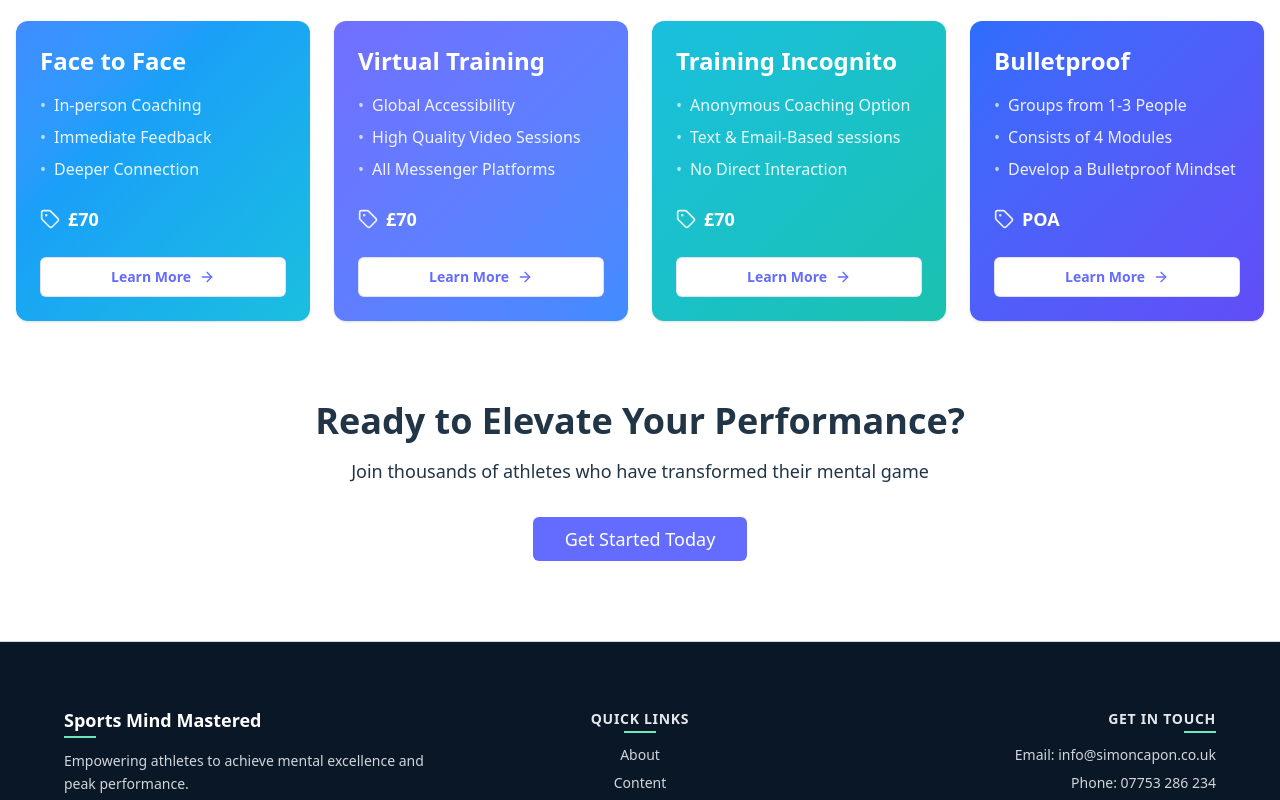
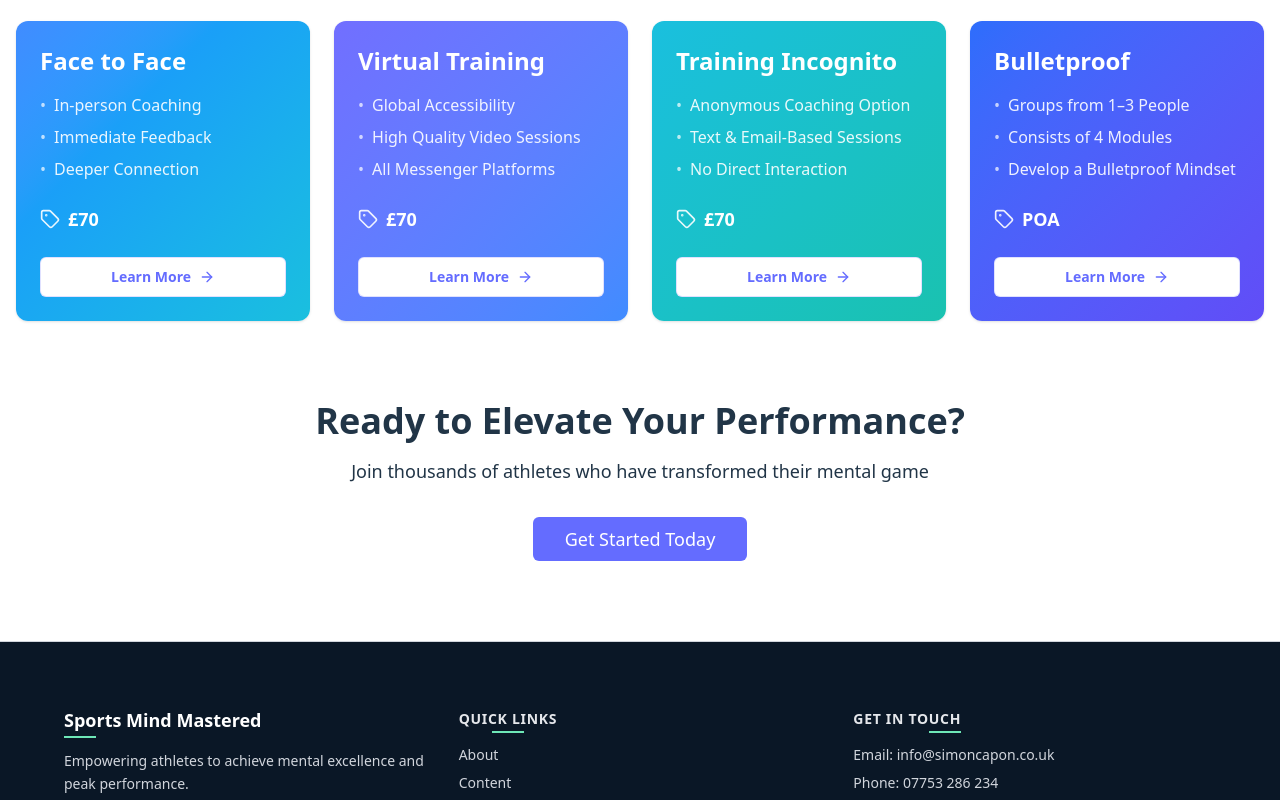
Before and after one commit to Joeeeeca/sportsmindmastered, a React (Vite) app: page /sportsmindmastered/courses in a window 1280 px wide. Shown: the part 360-1160 px from the top of the page. Built offline with nearby package versions, Linux system fonts and the light colour scheme.

Commit message:
Adding centering for smaller screens

```diff
--- a/src/app/courses/page.tsx
+++ b/src/app/courses/page.tsx
@@ -3,35 +3,35 @@ import { Footer } from "@/components/footer"
 import { Button } from "@/components/ui/button"
 import { Card } from "@/components/ui/card"
 import { ArrowRight, Tag } from "lucide-react"
-import { Link } from "react-router-dom" // ✅ Added
+import { Link } from "react-router-dom"
 
 export default function CoursesPage() {
   const courses = [
     {
-      slug: "face-to-face", // ✅ Added
+      slug: "face-to-face",
       title: "Face to Face",
       points: ["In-person Coaching", "Immediate Feedback", "Deeper Connection"],
       price: "£70",
       gradient: "from-blue-500 to-cyan-500",
     },
     {
-      slug: "virtual-training", // ✅ Added
+      slug: "virtual-training",
       title: "Virtual Training",
-      points: ["Global Accessibility ", "High Quality Video Sessions", "All Messenger Platforms"],
+      points: ["Global Accessibility", "High Quality Video Sessions", "All Messenger Platforms"],
       price: "£70",
       gradient: "from-indigo-500 to-blue-500",
     },
     {
-      slug: "training-incognito", // ✅ Added
+      slug: "training-incognito",
       title: "Training Incognito",
-      points: ["Anonymous Coaching Option", "Text & Email-Based sessions", "No Direct Interaction"],
+      points: ["Anonymous Coaching Option", "Text & Email-Based Sessions", "No Direct Interaction"],
       price: "£70",
       gradient: "from-cyan-500 to-teal-500",
     },
     {
-      slug: "bulletproof", // ✅ Added
+      slug: "bulletproof",
       title: "Bulletproof",
-      points: ["Groups from 1-3 People", "Consists of 4 Modules", "Develop a Bulletproof Mindset"],
+      points: ["Groups from 1–3 People", "Consists of 4 Modules", "Develop a Bulletproof Mindset"],
       price: "POA",
       gradient: "from-blue-600 to-indigo-600",
     },
@@ -67,11 +67,11 @@ export default function CoursesPage() {
                   <div className={`absolute inset-0 bg-gradient-to-br ${course.gradient} opacity-90 pointer-events-none`} />
 
                   {/* Content */}
-                  <div className="relative z-10 p-6 flex flex-col h-full text-white">
+                  <div className="relative z-10 p-6 flex flex-col h-full text-white text-center lg:text-left">
                     <div className="flex-1">
                       <h3 className="text-2xl font-bold mb-4">{course.title}</h3>
 
-                      <ul className="text-white/90 mb-6 space-y-2 text-left">
+                      <ul className="text-white/90 mb-6 space-y-2 inline-block text-left">
                         {course.points.map((point, i) => (
                           <li key={i} className="flex items-start gap-2">
                             <span className="text-white/70">•</span>
@@ -82,7 +82,7 @@ export default function CoursesPage() {
                     </div>
 
                     {/* Price */}
-                    <div className="flex items-center gap-2 text-lg font-semibold mb-6">
+                    <div className="flex items-center justify-center lg:justify-start gap-2 text-lg font-semibold mb-6">
                       <Tag className="w-5 h-5 text-white/90" />
                       <span>{course.price}</span>
                     </div>
--- a/src/components/about-section.tsx
+++ b/src/components/about-section.tsx
@@ -1,4 +1,3 @@
-
 import { Button } from "./ui/button"
 
 export function AboutSection() {
@@ -7,6 +6,7 @@ export function AboutSection() {
       <div className="container mx-auto px-4">
         <div className="mx-auto max-w-6xl">
           <div className="grid gap-12 lg:grid-cols-2 lg:gap-16 items-center">
+
             {/* Image */}
             <div className="relative aspect-[4/5] w-full max-w-md mx-auto lg:max-w-none overflow-hidden rounded-lg shadow-xl">
               <img
@@ -17,10 +17,12 @@ export function AboutSection() {
             </div>
 
             {/* Content */}
-            <div className="flex flex-col justify-center">
+            <div className="flex flex-col justify-center text-center lg:text-left">
               <div className="space-y-6">
                 <div>
-                  <p className="text-sm font-semibold uppercase tracking-wider text-accent">About</p>
+                  <p className="text-sm font-semibold uppercase tracking-wider text-accent">
+                    About
+                  </p>
                   <h2 className="mt-2 text-3xl font-bold tracking-tight sm:text-4xl text-balance">
                     Expert in Mental Performance
                   </h2>
@@ -28,16 +30,26 @@ export function AboutSection() {
 
                 <div className="space-y-4 text-muted-foreground leading-relaxed">
                   <p>
-                   Simon Capon is a Trainer and master practitioner of a psychology called Neuro-linguistic programming (NLP). Over the last twenty years he has brought together a collection of psychological skills and techniques to produce a program that is dedicated to the development of sports individuals and teams.
+                    Simon Capon is a Trainer and master practitioner of a psychology called
+                    Neuro-linguistic programming (NLP). Over the last twenty years he has brought
+                    together a collection of psychological skills and techniques to produce a
+                    program that is dedicated to the development of sports individuals and teams.
                   </p>
                   <p>
-                    No matter if you're a keen amateur or a world-class competitor, one of your biggest challenges will be the battle in your head. Simon helps clients overcome these barriers and perform under pressure with clarity, courage, and certainty. This is possible by adopting some remarkably simple yet highly effective skills through a face-to-face meeting, video conference call or the revolutionary training incognito.
+                    No matter if you're a keen amateur or a world-class competitor, one of your
+                    biggest challenges will be the battle in your head. Simon helps clients
+                    overcome these barriers and perform under pressure with clarity, courage, and
+                    certainty. This is possible by adopting some remarkably simple yet highly
+                    effective skills through a face-to-face meeting, video conference call or the
+                    revolutionary training incognito.
                   </p>
                 </div>
 
-                <div className="flex flex-wrap gap-4 pt-4">
+                <div className="flex flex-wrap justify-center lg:justify-start gap-4 pt-4">
                   <a href="/contact">
-                  <Button size="lg" className="cursor-pointer">Work With Me</Button>
+                    <Button size="lg" className="cursor-pointer">
+                      Work With Me
+                    </Button>
                   </a>
 
                   <a href="/about">
@@ -48,6 +60,7 @@ export function AboutSection() {
                 </div>
               </div>
             </div>
+
           </div>
         </div>
       </div>
--- a/src/components/footer.tsx
+++ b/src/components/footer.tsx
@@ -8,9 +8,10 @@ export function Footer() {
         <div className="mx-auto max-w-6xl">
           {/* 3 equal columns */}
           <div className="grid gap-8 md:grid-cols-3 text-center md:text-left">
+
             {/* Brand */}
             <div className="space-y-4">
-             <h3 className="text-lg font-bold text-white relative inline-block after:absolute after:left-0 after:-bottom-1 after:h-[2px] after:w-8 after:bg-[#6EE7B7]">
+              <h3 className="text-lg font-bold text-white relative inline-block after:absolute after:left-1/2 md:after:left-0 after:-translate-x-1/2 md:after:translate-x-0 after:-bottom-1 after:h-[2px] after:w-8 after:bg-[#6EE7B7]">
                 Sports Mind Mastered
               </h3>
               <p className="text-sm leading-relaxed">
@@ -19,12 +20,10 @@ export function Footer() {
             </div>
 
             {/* Quick Links */}
-            <div className="space-y-4 md:text-center">
-              {/* underline sits under the text, left-aligned */}
-             <h4 className="text-sm font-semibold uppercase tracking-wider text-gray-200 relative inline-block after:absolute after:left-1/2 after:-translate-x-1/2 after:-bottom-1 after:h-[2px] after:w-8 after:bg-[#6EE7B7]">
+            <div className="space-y-4">
+              <h4 className="text-sm font-semibold uppercase tracking-wider text-gray-200 relative inline-block after:absolute after:left-1/2 after:-translate-x-1/2 md:after:left-1/2 md:after:-translate-x-1/2 after:-bottom-1 after:h-[2px] after:w-8 after:bg-[#6EE7B7]">
                 Quick Links
               </h4>
-
 
               <ul className="space-y-2 text-sm">
                 <li>
@@ -55,12 +54,10 @@ export function Footer() {
             </div>
 
             {/* Contact */}
-            <div className="space-y-4 md:text-right">
-              {/* same underline trick */}
-          <h4 className="text-sm font-semibold uppercase tracking-wider text-gray-200 relative inline-block md:ml-auto after:absolute after:right-0 after:-bottom-1 after:h-[2px] after:w-8 after:bg-[#6EE7B7]">
+            <div className="space-y-4">
+              <h4 className="text-sm font-semibold uppercase tracking-wider text-gray-200 relative inline-block after:absolute after:left-1/2 md:after:left-auto md:after:right-0 after:-translate-x-1/2 md:after:translate-x-0 after:-bottom-1 after:h-[2px] after:w-8 after:bg-[#6EE7B7]">
                 Get In Touch
               </h4>
-
 
               <div className="space-y-2 text-sm">
                 <p>
--- a/src/components/hero-section.tsx
+++ b/src/components/hero-section.tsx
@@ -1,7 +1,7 @@
 export function HeroSection() {
   return (
-    <section className="w-full pt-16 md:pt-24">
-      <div className="mx-auto max-w-3xl px-4">
+    <section className="w-full pt-12 md:pt-24">
+      <div className="mx-auto max-w-3xl px-4 flex flex-col items-center text-center">
         {/* Video */}
         <div className="relative aspect-video w-full overflow-hidden rounded-lg bg-muted shadow-2xl">
           <video
@@ -15,11 +15,11 @@ export function HeroSection() {
         </div>
 
         {/* Text content */}
-        <div className="mt-16 text-center">
-          <h1 className="text-4xl font-bold tracking-tight text-balance sm:text-4xl md:text-5xl lg:text-6xl">
+        <div className="mt-12 sm:mt-16">
+          <h1 className="text-3xl sm:text-4xl md:text-5xl lg:text-6xl font-bold tracking-tight text-balance">
             Feeling the Pressure of Competitive Sport?
           </h1>
-          <p className="mt-6 text-lg text-muted-foreground text-balance md:text-xl max-w-3xl mx-auto leading-relaxed">
+          <p className="mt-6 text-base sm:text-lg md:text-xl text-muted-foreground leading-relaxed max-w-2xl mx-auto">
             Learn to master your mindset, stay composed, and perform at your best when it matters most.
           </p>
         </div>
```
Also changed, not shown: src/app/about/page.tsx (+16 -12 lines), src/components/content-showcase.tsx (+30 -14 lines). Lines whose indentation alone changed are shown as unchanged.
